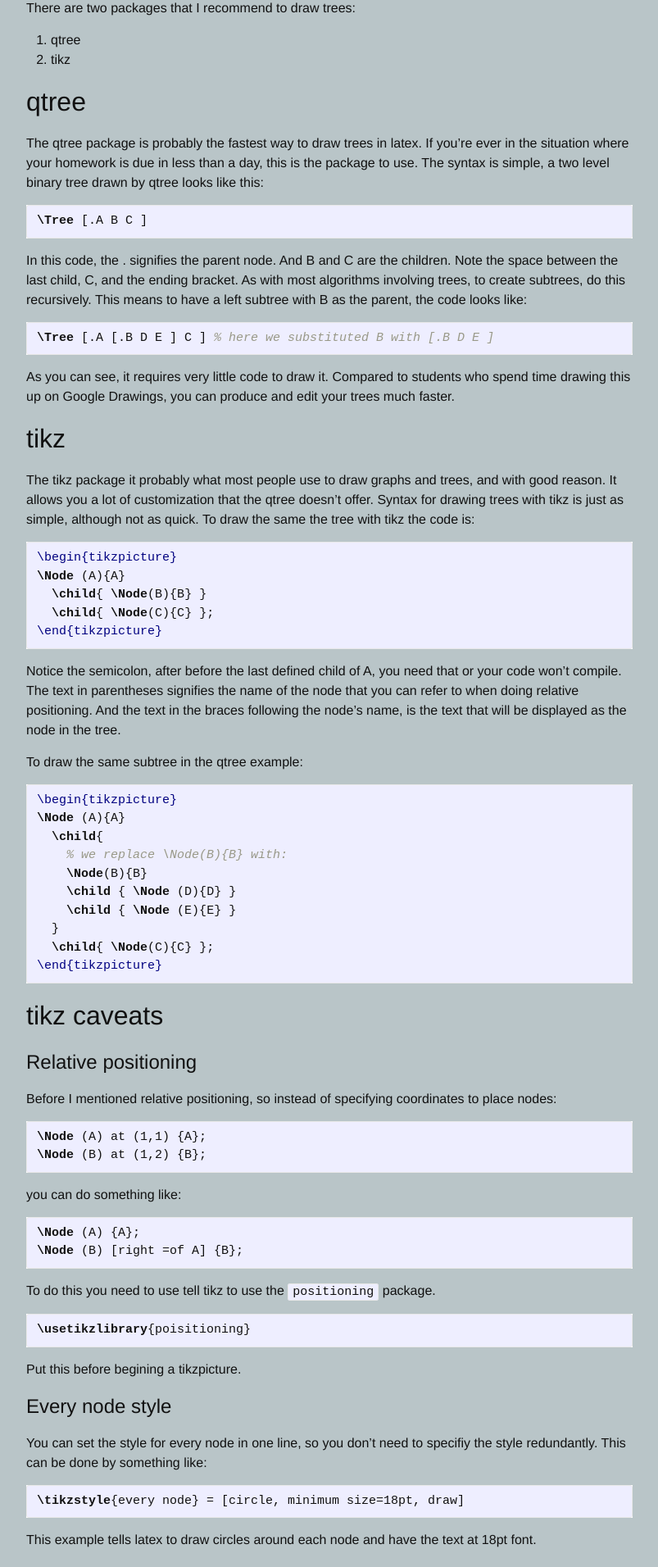
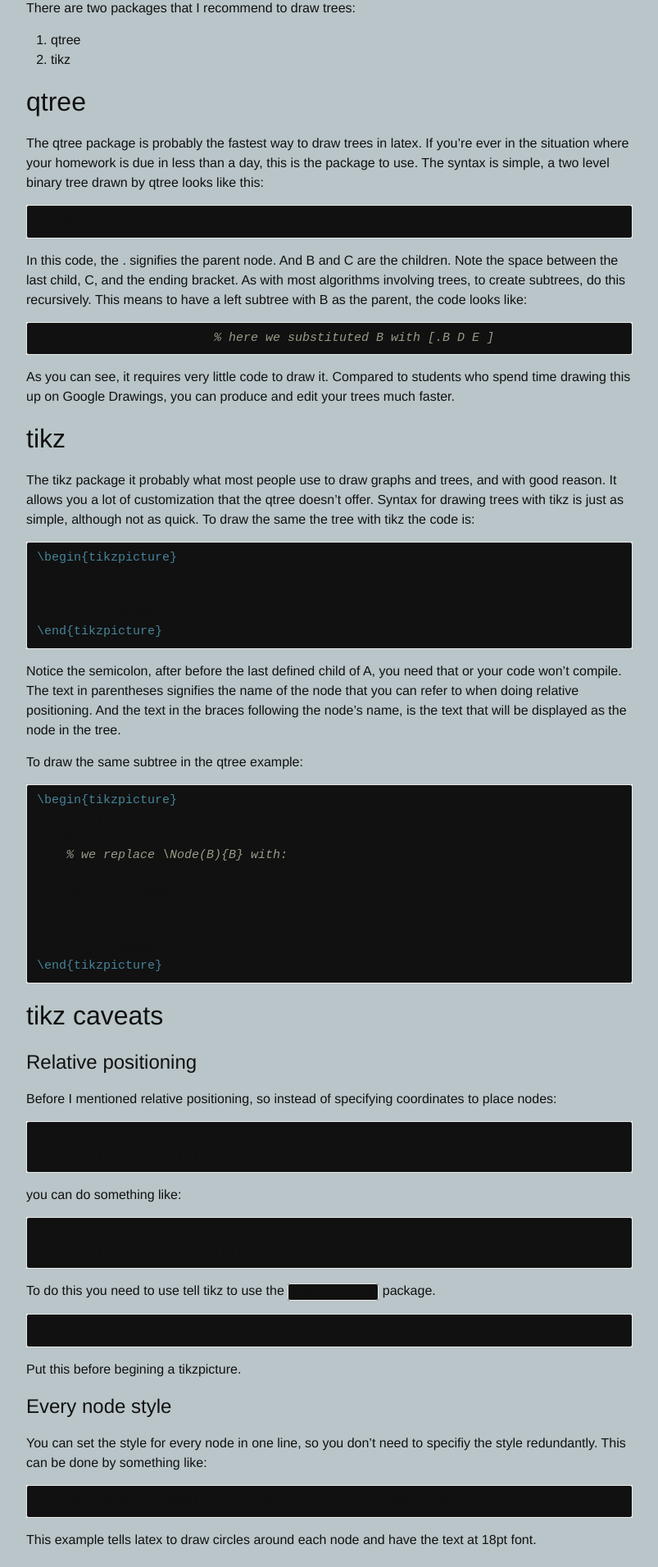
Before and after one commit to blueberryapple/blueberryapple.github.io, a Jekyll site: the page built from _posts/2016-04-19-drawing-trees-in-latex.md, in a window 1280 px wide. Shown: the part 361-2273 px from the top of the page at 82% size, without its empty margins (238-1041 px from the left). Built offline with Jekyll 4.4.1, drawn with Linux system fonts in a browser that asks for light colours; formulas are drawn with MathJax 3.

Commit message:
changed syntax highlighting coloring

```diff
--- a/_sass/_base.scss
+++ b/_sass/_base.scss
@@ -132,7 +132,7 @@
     font-size: 15px;
     border: 1px solid $grey-color-light;
     border-radius: 3px;
-    background-color: #eef;
+    background-color: #111111;
 }
 
 code {
--- a/_sass/_layout.scss
+++ b/_sass/_layout.scss
@@ -33,7 +33,7 @@
     }
 
     .page-link {
-        color: $text-color;
+        color: /*$text-color*/ #111;
         line-height: $base-line-height;
 
         // Gaps between nav items, but not on the last one
--- a/_sass/_syntax-highlighting.scss
+++ b/_sass/_syntax-highlighting.scss
@@ -44,7 +44,7 @@
     .ne    { color: #900; font-weight: bold } // Name.Exception
     .nf    { color: #900; font-weight: bold } // Name.Function
     .nn    { color: #555 } // Name.Namespace
-    .nt    { color: #000080 } // Name.Tag
+    .nt    { color: /*#000080*/#468499 } // Name.Tag
     .nv    { color: #008080 } // Name.Variable
     .ow    { font-weight: bold } // Operator.Word
     .w     { color: #bbb } // Text.Whitespace
```
